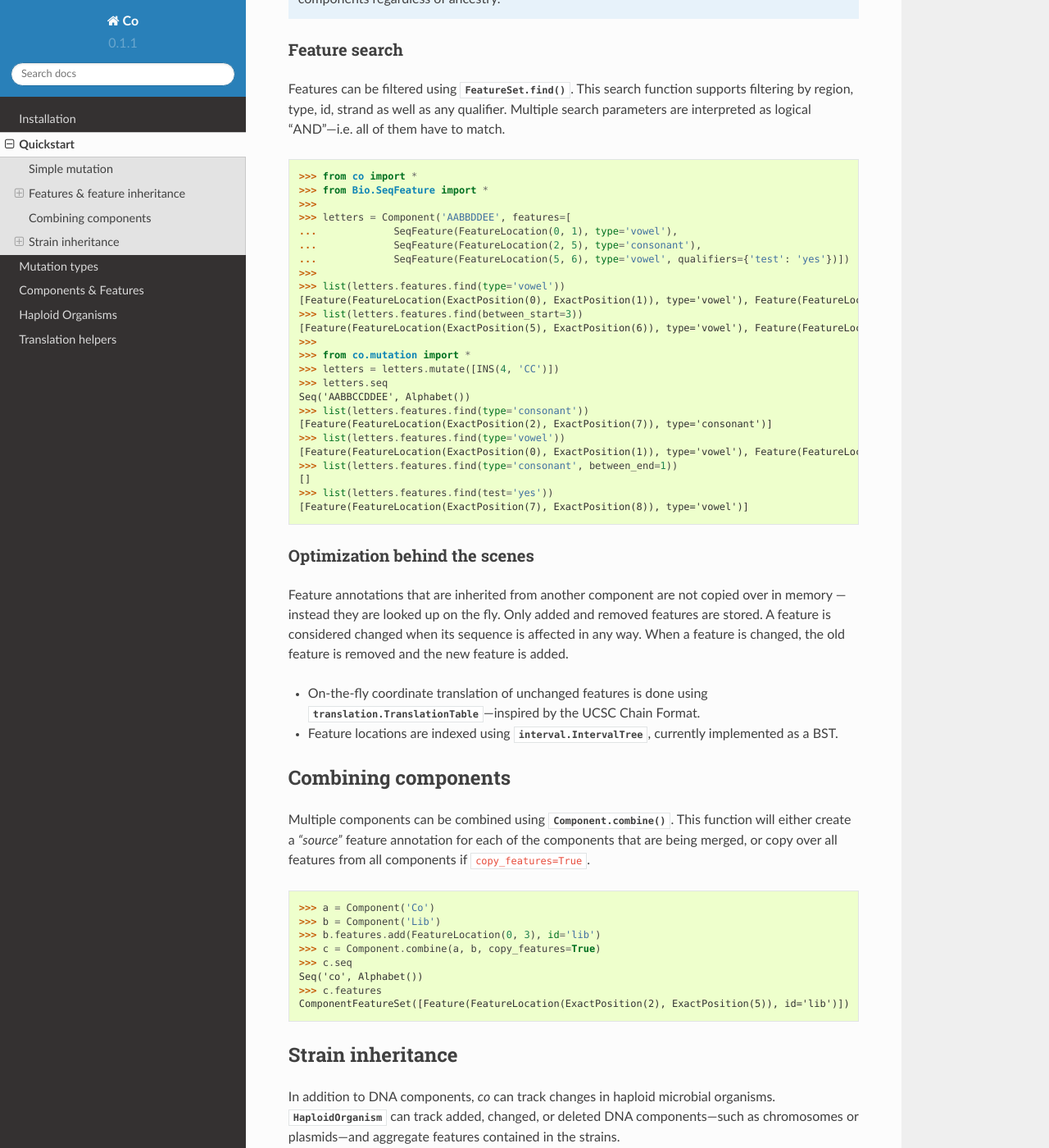
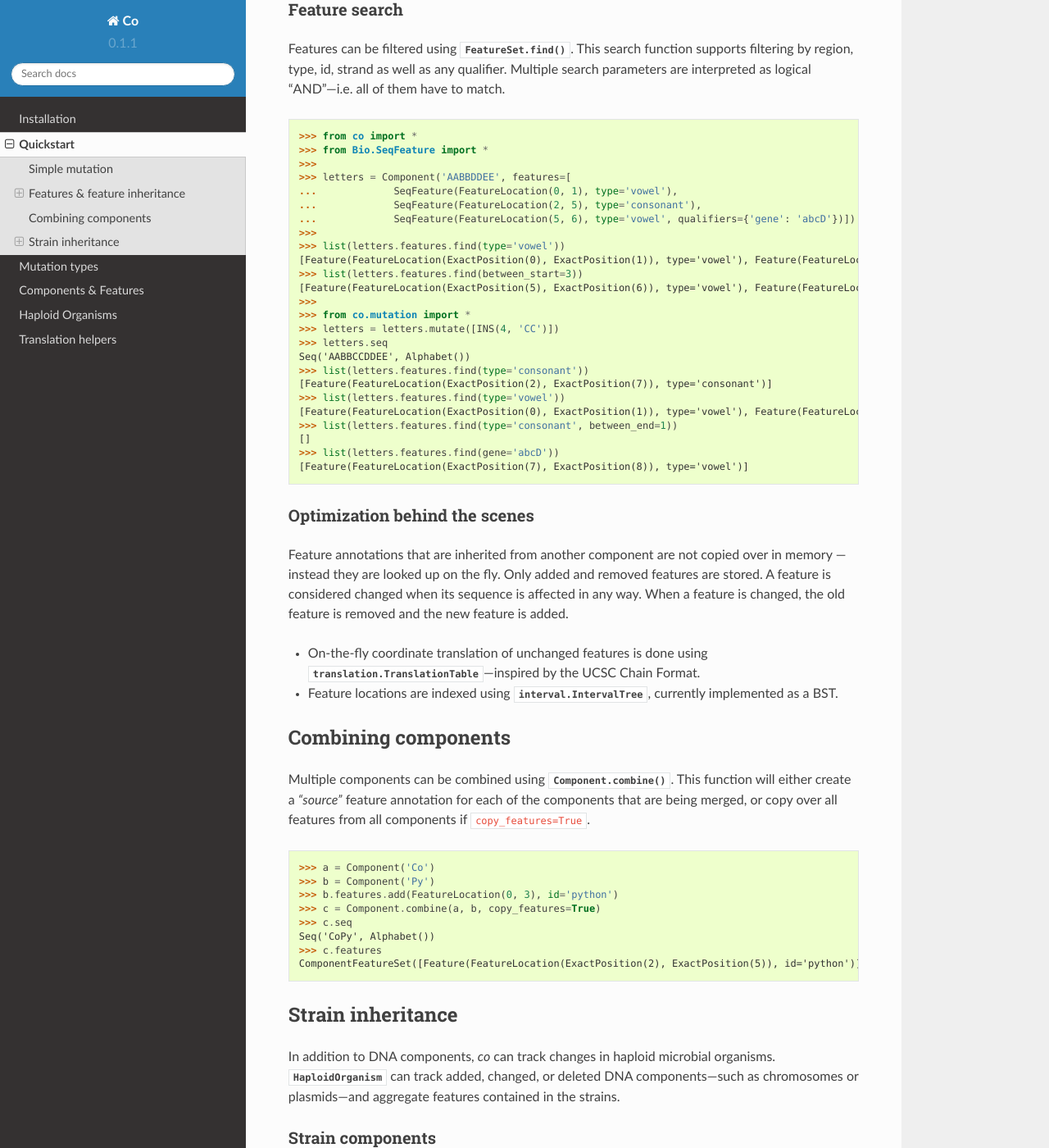
Before and after one commit to biosustain/co, a Sphinx documentation site: the page built from docs/quickstart.rst, in a window 1280 px wide and 1400 px high, scrolled down 1916 px. Shown: the whole window at 82% size. Built offline with Sphinx 7.4.7 and the Read the Docs theme 2.0.0, drawn with Linux system fonts in a browser that asks for light colours; some of the changed text lies outside the part shown.

Commit message:
Update docs

```diff
--- a/docs/component.rst
+++ b/docs/component.rst
@@ -2,6 +2,8 @@
 =====================
 Components & Features
 =====================
+
+.. module:: co.component
 
 The :class:`Component` class is very similar to :class:`Bio.SeqRecord.SeqRecord`, but does not currently
 sub-class it---mainly because the ``features`` property is implemented differently.
--- a/docs/mutations.rst
+++ b/docs/mutations.rst
@@ -1,5 +1,10 @@
 Mutation types
 ==============
+
+.. module:: co.mutation
+
+Mutation types are :class:`Mutation` as well as :class:`INS`,  :class:`DEL`, :class:`SUB` for substitutions, and
+:class:`SNP` for SNPs.
 
 
 .. automodule:: co.mutation
--- a/docs/quickstart.rst
+++ b/docs/quickstart.rst
@@ -125,7 +120,7 @@
     >>> letters = Component('AABBDDEE', features=[
     ...             SeqFeature(FeatureLocation(0, 1), type='vowel'),
     ...             SeqFeature(FeatureLocation(2, 5), type='consonant'),
-    ...             SeqFeature(FeatureLocation(5, 6), type='vowel', qualifiers={'test': 'yes'})])
+    ...             SeqFeature(FeatureLocation(5, 6), type='vowel', qualifiers={'gene': 'abcD'})])
     >>>
     >>> list(letters.features.find(type='vowel'))
     [Feature(FeatureLocation(ExactPosition(0), ExactPosition(1)), type='vowel'), Feature(FeatureLocation(ExactPosition(5), ExactPosition(6)), type='vowel')]
@@ -142,7 +137,7 @@
     [Feature(FeatureLocation(ExactPosition(0), ExactPosition(1)), type='vowel'), Feature(FeatureLocation(ExactPosition(7), ExactPosition(8)), type='vowel')]
     >>> list(letters.features.find(type='consonant', between_end=1))
     []
-    >>> list(letters.features.find(test='yes'))
+    >>> list(letters.features.find(gene='abcD'))
     [Feature(FeatureLocation(ExactPosition(7), ExactPosition(8)), type='vowel')]
 
 
@@ -169,13 +164,13 @@
 .. code-block:: python
 
     >>> a = Component('Co')
-    >>> b = Component('Lib')
-    >>> b.features.add(FeatureLocation(0, 3), id='lib')
+    >>> b = Component('Py')
+    >>> b.features.add(FeatureLocation(0, 3), id='python')
     >>> c = Component.combine(a, b, copy_features=True)
     >>> c.seq
-    Seq('co', Alphabet())
+    Seq('CoPy', Alphabet())
     >>> c.features
-    ComponentFeatureSet([Feature(FeatureLocation(ExactPosition(2), ExactPosition(5)), id='lib')])
+    ComponentFeatureSet([Feature(FeatureLocation(ExactPosition(2), ExactPosition(5)), id='python')])
 
 
 Strain inheritance
```
Also changed, not shown: other parts of docs/quickstart.rst (+0 -7 lines).
